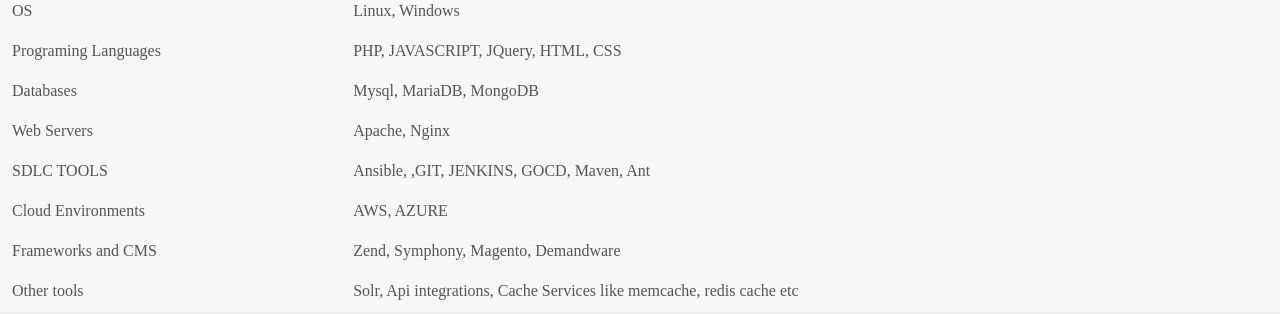
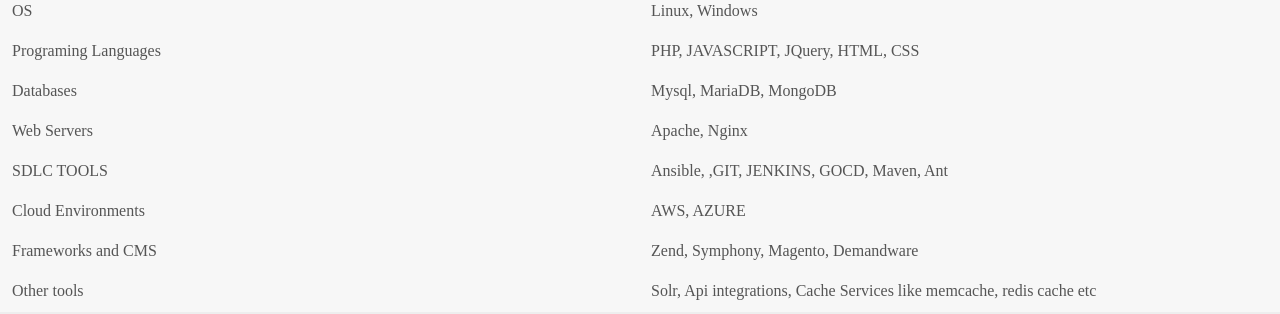
Before and after one commit to magentodaemon/magentodaemon.github.io, a plain HTML site: page index.html in a window 1280 px wide. Shown: the part 343-657 px from the top of the page. Drawn offline with Linux system fonts and the light colour scheme.

Commit message:
new css changes

```diff
--- a/css/styles.css
+++ b/css/styles.css
@@ -90,6 +90,8 @@ width:100%;
 
 div.content li .datacontent td{
 padding:10px;
+width:50%;
+box-sizing: border-box;
 }
 
 div.content li div.heading::after{
```
